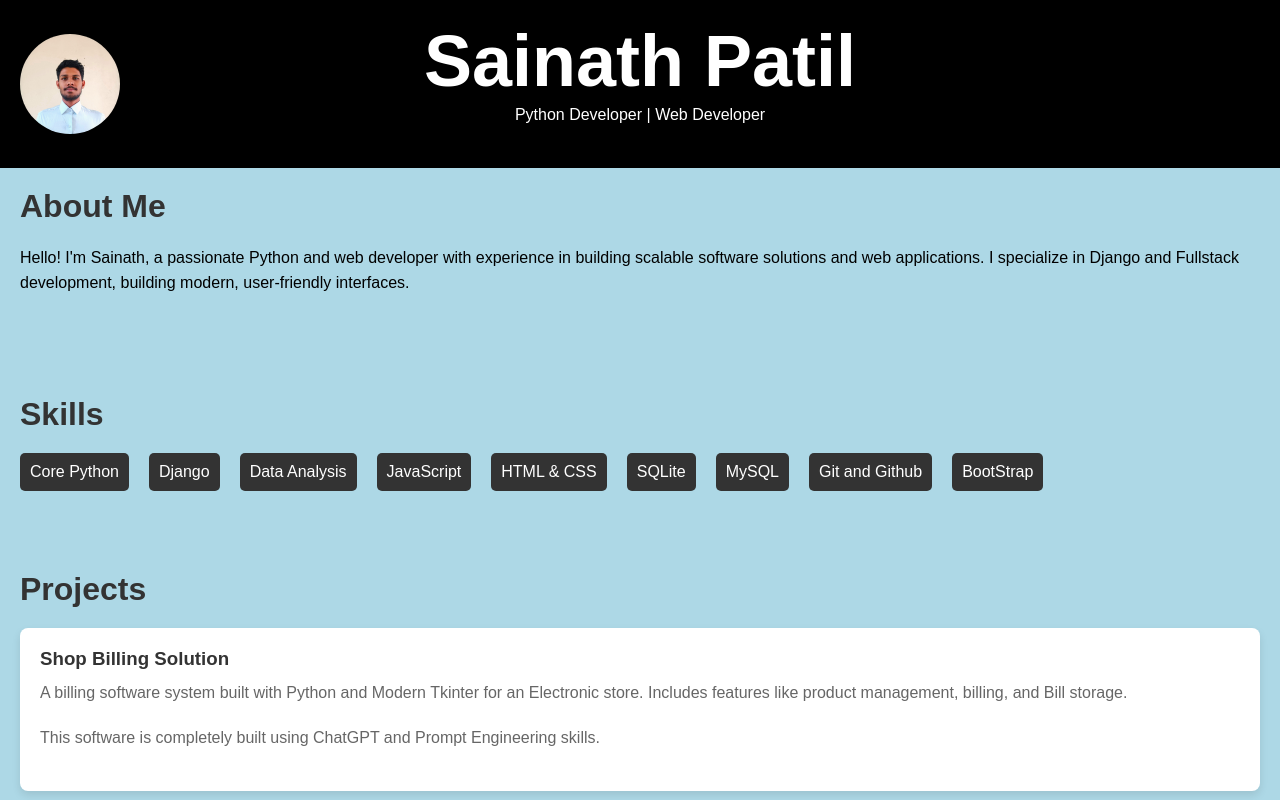
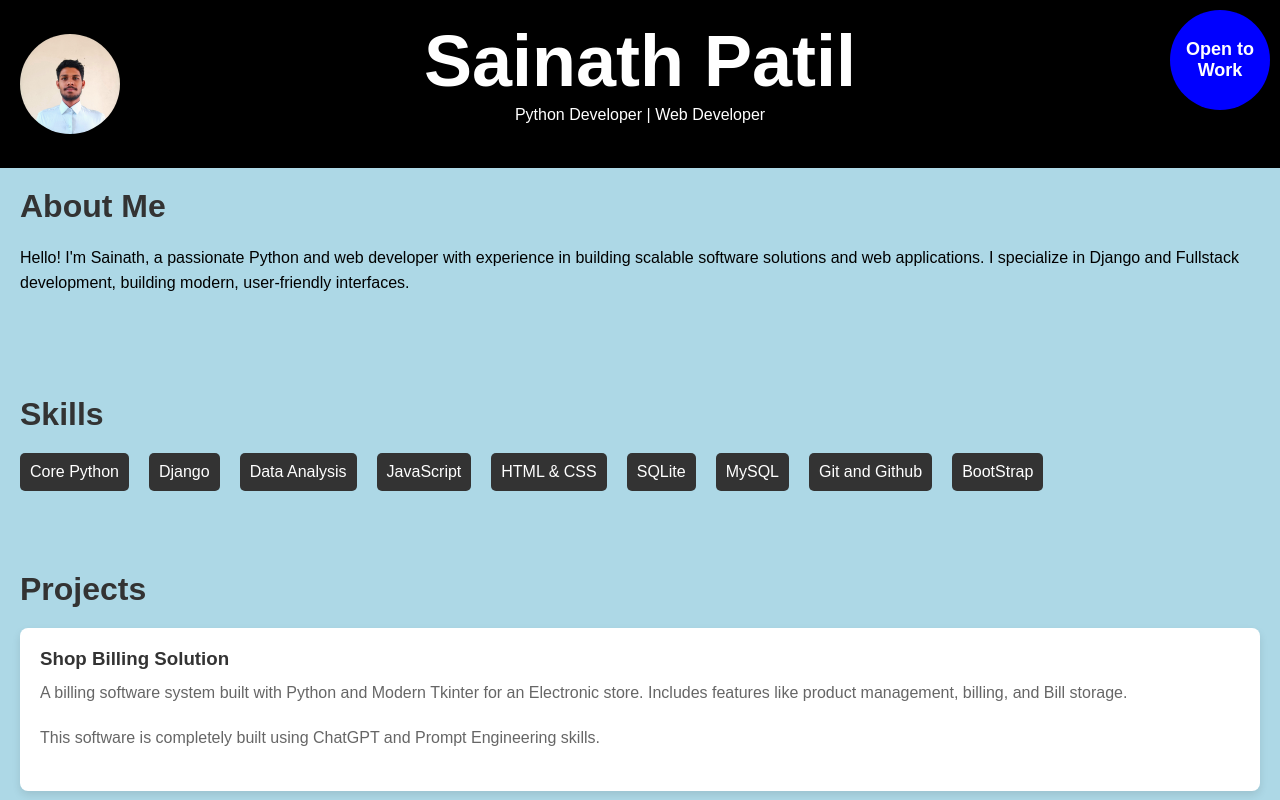
Before and after one commit to sainathpatil2001/sainathpatil2001.github.io, a plain HTML site: page index.html in a window 1280 px wide. Shown: the top 800 px of the page. Drawn offline with Linux system fonts and the light colour scheme.

Commit message:
4th comment

```diff
--- a/index.html
+++ b/index.html
@@ -176,6 +176,44 @@
             background-color: #005f8c;
         }
 
+        /* Open to Work Button (Round Shape, Fixed Position) */
+        .open-to-work {
+            position: fixed;
+            top: 10px;
+            right: 10px;
+            text-align: center;
+            width: 100px;
+            height: 100px;
+            background-color: blue; /* Green color */
+            color: white;
+            font-size: 18px;
+            font-weight: bold;
+            border-radius: 50%;
+            display: flex;
+            justify-content: center;
+            align-items: center;
+            cursor: pointer;
+            box-shadow: 0 4px 10px rgba(0, 0, 0, 0.2);
+            transition: background-color 0.3s ease;
+        }
+
+        .open-to-work:hover {
+            background-color: red;
+
+        }
+
+        /* Open to Work Blinking Animation */
+        .open-to-work::after {
+            content: "Open to Work";
+            animation: blink 1.5s step-end infinite;
+        }
+
+        @keyframes blink {
+            50% {
+                opacity: 0%;
+            }
+        }
+
     </style>
 </head>
 <body>
@@ -185,6 +223,9 @@
         <h1>Sainath Patil</h1>
         <p>Python Developer | Web Developer </p>
     </header>
+
+    <!-- Open to Work Button -->
+    <div class="open-to-work"></div>
 
     <section class="intro">
         <h2>About Me</h2>
@@ -229,10 +270,10 @@
             <h4>Direct WhatsApp Link:</h4>
             <a href="https://chat.whatsapp.com/KRC8I31rWU079LbyrTuifv">WhatsApp Message</a>
         </div>
-<br>
+        <br>
         <div class="linkedin-card">
             <h4>Connect on LinkedIn:</h4>
-            <a href="https://www.linkedin.com/in/your-profile-link" target="_blank">LinkedIn Profile</a>
+            <a href="https://www.linkedin.com/in/sainathpatil7219585666/" target="_blank">LinkedIn Profile</a>
         </div>
     </section>
 
```
